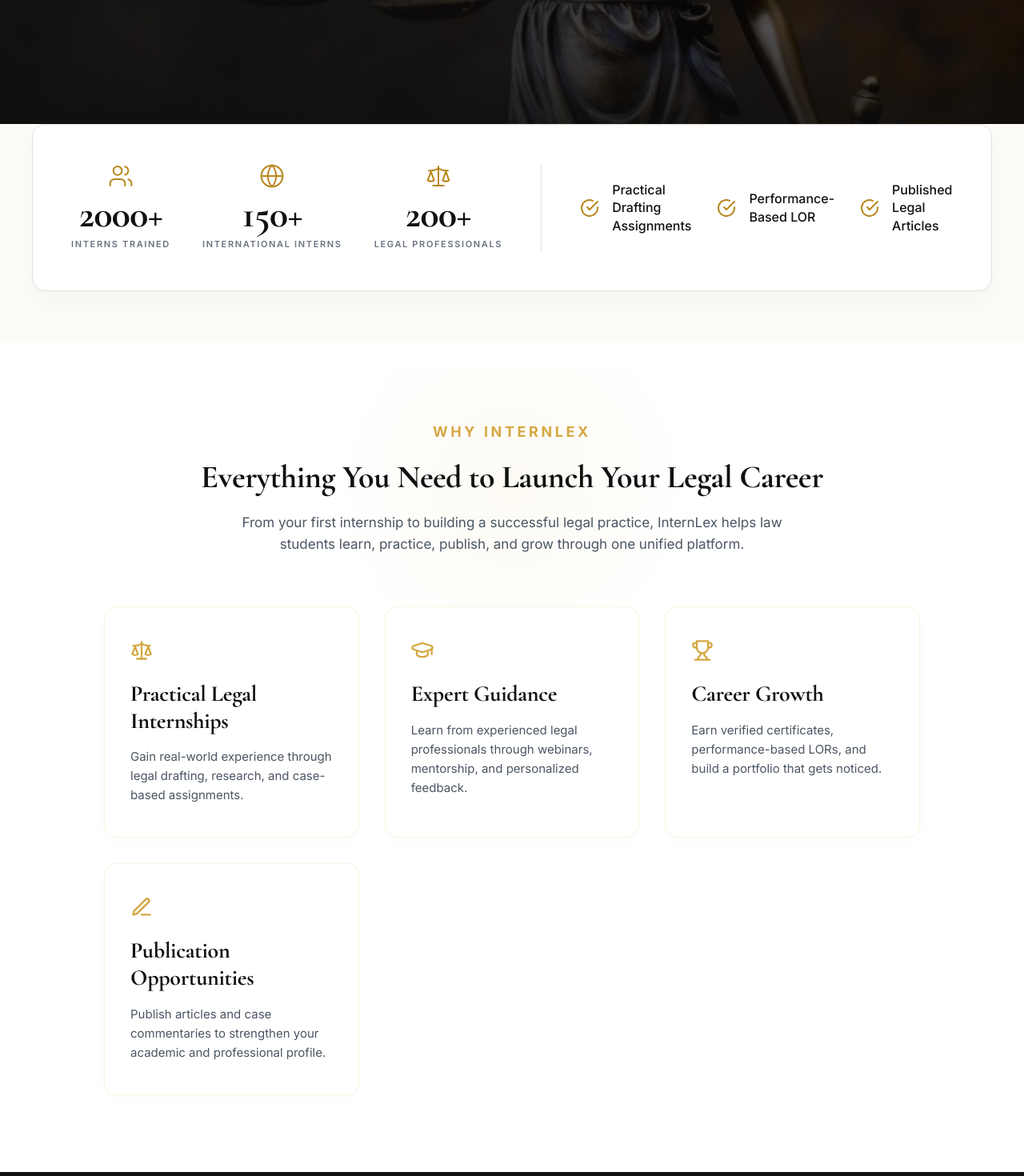
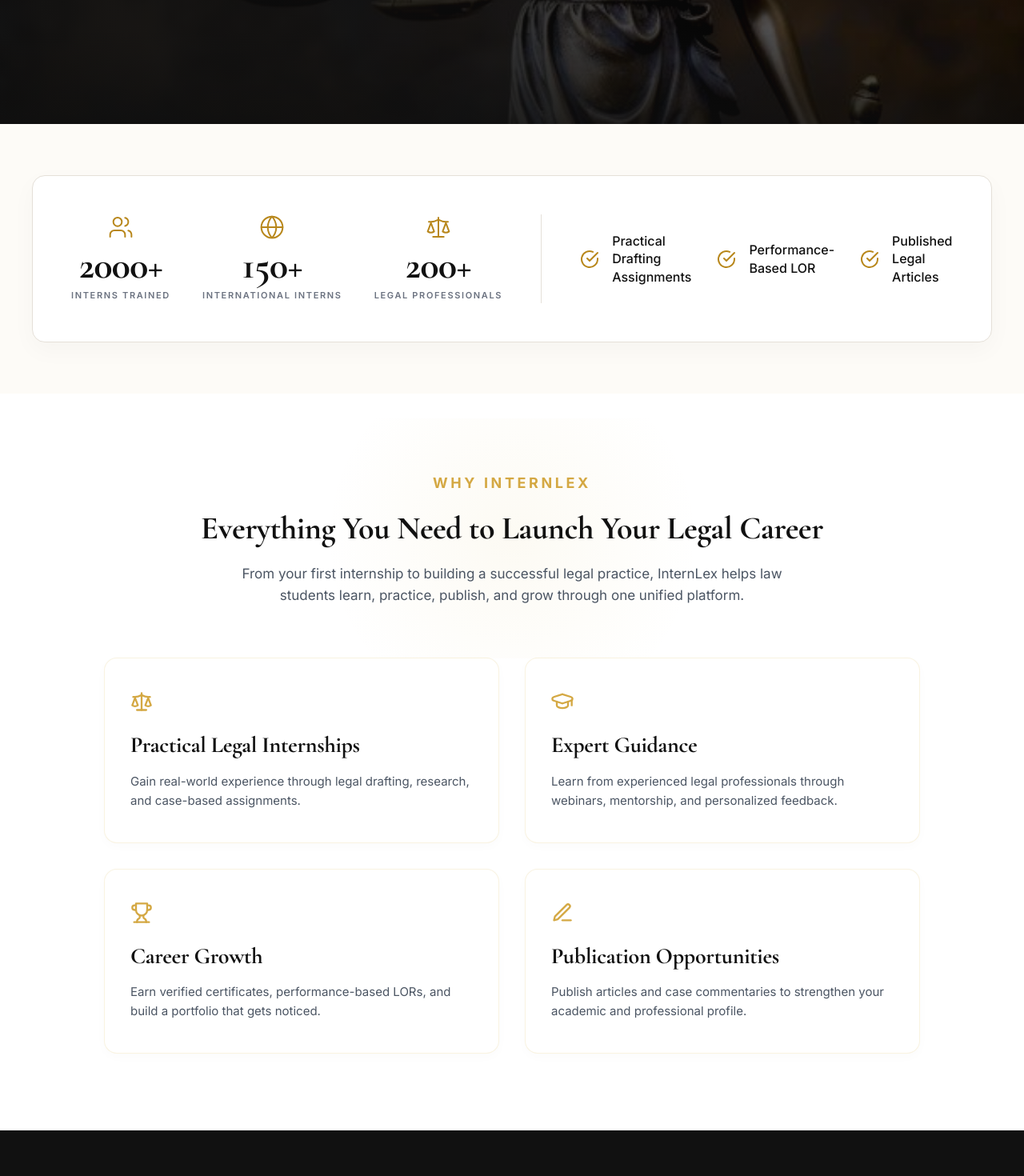
Before and after one commit to nikitaparihar98/InternLex, a React (Vite) app in the folder frontend/: page / in a window 1280 px wide. Shown: the part 581-2051 px from the top of the page at 80% size. Built offline with nearby package versions, Linux system fonts and the light colour scheme; no server answers.

Commit message:
Update stats banner spacing and change WhyInternLex layout to 2x2

```diff
--- a/frontend/src/components/sections/StatsBanner.jsx
+++ b/frontend/src/components/sections/StatsBanner.jsx
@@ -36,7 +36,7 @@
 
 function StatsBanner() {
   return (
-    <section style={{ backgroundColor: "#FDFBF7", padding: "0 clamp(1rem, 5vw, 2.5rem) 4rem" }}>
+    <section style={{ backgroundColor: "#FDFBF7", padding: "4rem clamp(1rem, 5vw, 2.5rem) 4rem" }}>
       <div style={{ maxWidth: "1280px", margin: "0 auto" }}>
         <motion.div
           initial={{ opacity: 0, y: 30 }}
--- a/frontend/src/components/sections/WhyInternLex.jsx
+++ b/frontend/src/components/sections/WhyInternLex.jsx
@@ -1,5 +1,4 @@
 import { motion } from "framer-motion";
-import { Link } from "react-router-dom";
 
 const features = [
   {
@@ -144,11 +143,7 @@
           initial="hidden"
           whileInView="visible"
           viewport={{ once: true, margin: "-50px" }}
-          style={{
-            display: "grid",
-            gridTemplateColumns: "repeat(auto-fit, minmax(280px, 1fr))",
-            gap: "2rem"
-          }}
+          className="why-grid"
         >
           {features.map((feature, index) => (
             <motion.div
--- a/frontend/src/styles/index.css
+++ b/frontend/src/styles/index.css
@@ -227,3 +227,16 @@
     padding-top: 0.75rem !important;
   }
 }
+
+/* WhyInternLex Bento Grid Styles */
+.why-grid {
+  display: grid;
+  grid-template-columns: 1fr;
+  gap: 2rem;
+}
+
+@media (min-width: 640px) {
+  .why-grid {
+    grid-template-columns: repeat(2, 1fr);
+  }
+}
```
